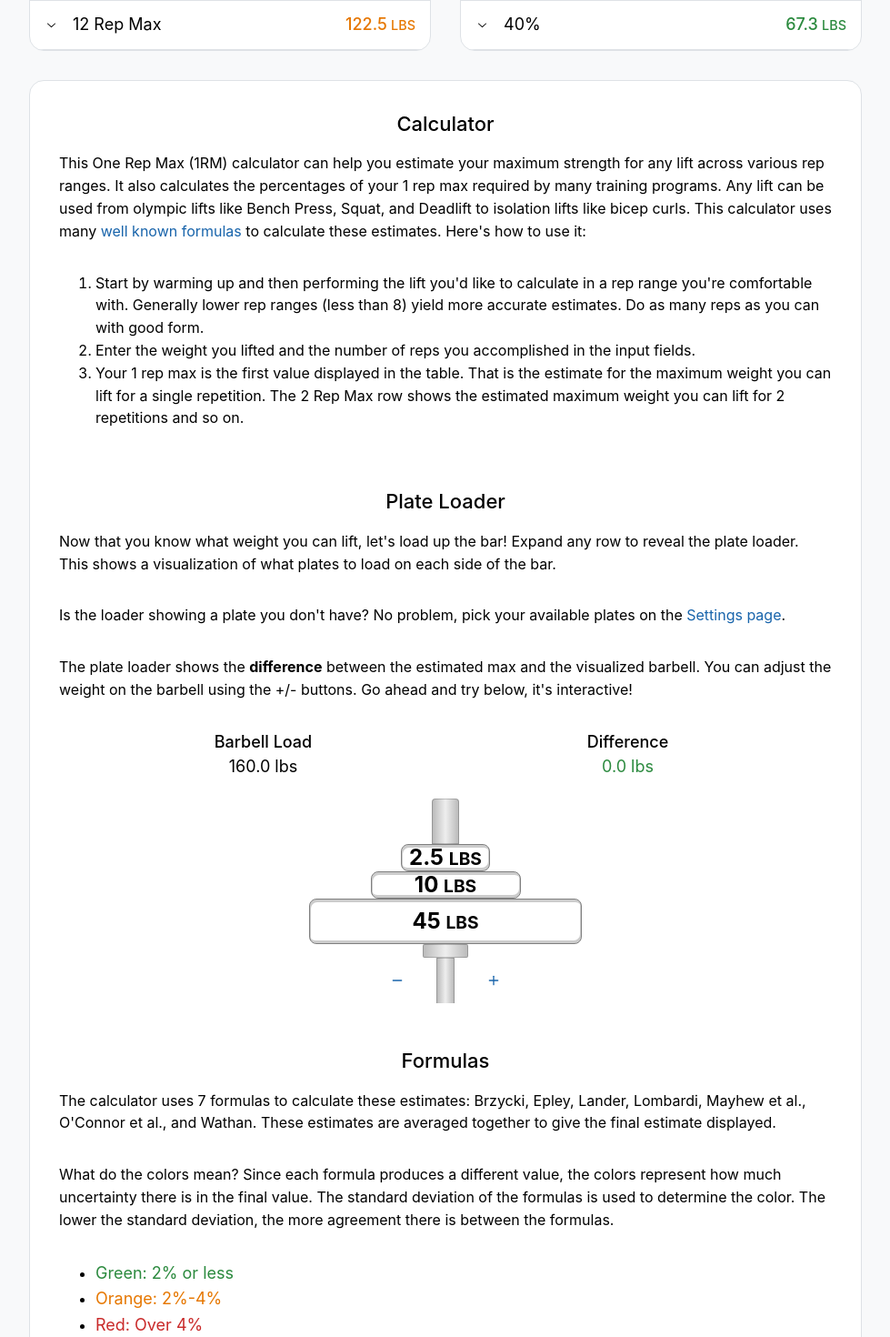
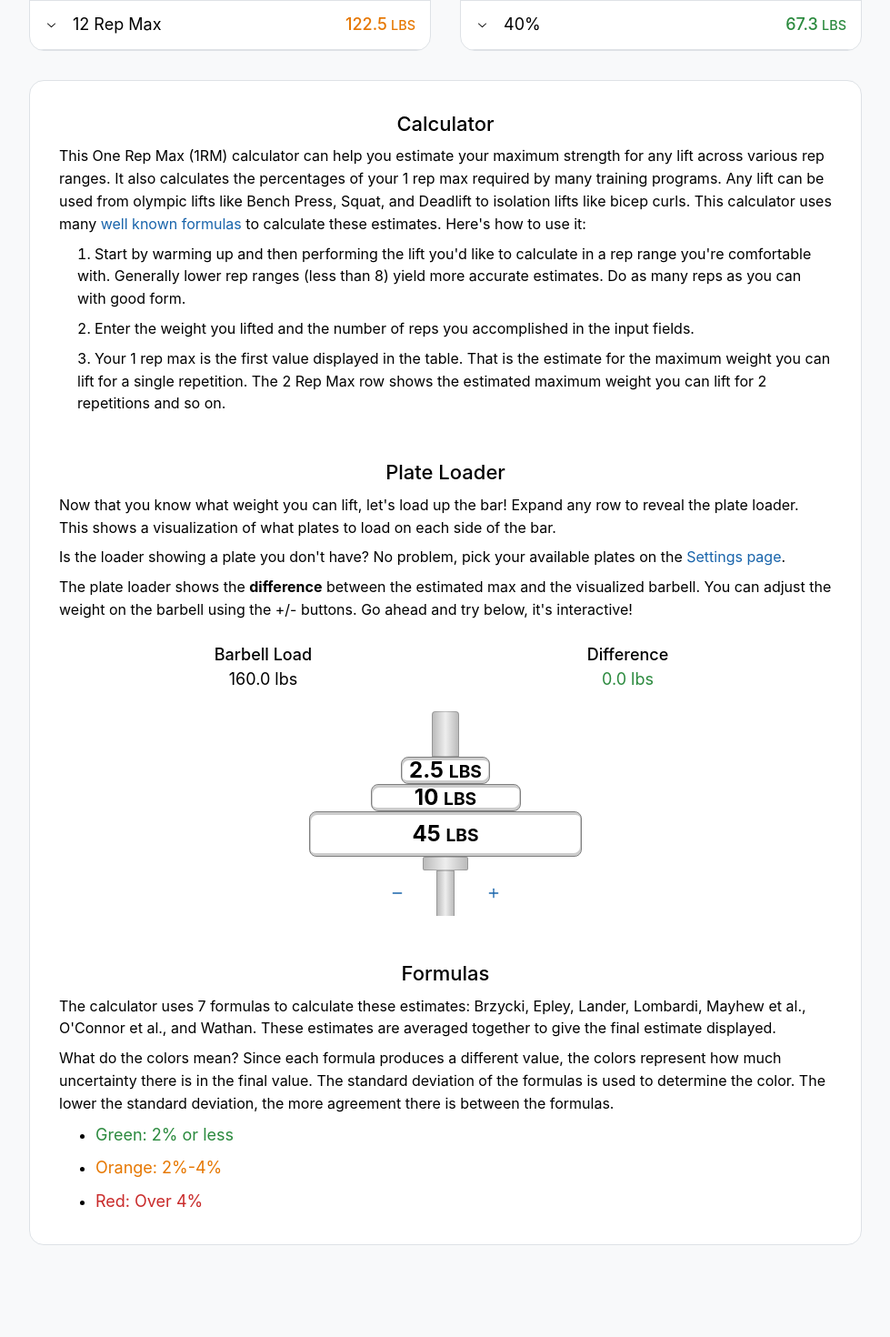
Before and after one commit to Deba9398/one-rep-max-web, a Next.js app: page / in a window 1280 px wide. Shown: the part 1080-2550 px from the top of the page at 91% size, without its empty margins (300-1279 px from the left). After the commit the page ends 2465 px from the top, so only its background shows below. Built offline with nearby package versions, Linux system fonts and the light colour scheme.

Commit message:
Upgrade tailwind

```diff
--- a/app/globals.css
+++ b/app/globals.css
@@ -1,5 +1,4 @@
-@tailwind components;
-@tailwind utilities;
+@import 'tailwindcss';
 
 :root[data-mantine-color-scheme='light'] {
   --mantine-color-body: #f8f9fa;
--- a/app/layout.tsx
+++ b/app/layout.tsx
@@ -1,8 +1,8 @@
 import type { Metadata, Viewport } from 'next';
 import { ColorSchemeScript } from '@mantine/core';
 import '@mantine/core/styles.css';
+import { GoogleAnalytics } from '@next/third-parties/google';
 import './globals.css';
-import { GoogleAnalytics } from '@next/third-parties/google';
 
 const isProduction = process.env.NODE_ENV === 'production';
 
@@ -22,9 +22,9 @@ export default function RootLayout({
   children: React.ReactNode;
 }) {
   return (
-    <html lang='en'>
+    <html lang='en' data-mantine-color-scheme='light'>
       <head>
-        <ColorSchemeScript />
+        <ColorSchemeScript defaultColorScheme='light' />
       </head>
       <body>{children}</body>
       {isProduction && <GoogleAnalytics gaId='G-TS8S6LZJLM' />}
--- a/components/Help.tsx
+++ b/components/Help.tsx
@@ -4,11 +4,11 @@ import { useMediaQuery } from '@mantine/hooks';
 
 export function HelpContent({ isMetricWeights }: { isMetricWeights: boolean }) {
   return (
-    <>
+    <div>
       <Title order={2} size='h3' className=' text-center'>
         Calculator
       </Title>
-      <p>
+      <p className='my-2'>
         This One Rep Max (1RM) calculator can help you estimate your maximum
         strength for any lift across various rep ranges. It also calculates the
         percentages of your 1 rep max required by many training programs. Any
@@ -19,7 +19,7 @@ export function HelpContent({ isMetricWeights }: { isMetricWeights: boolean }) {
         </Anchor>{' '}
         to calculate these estimates. Here&apos;s how to use it:
       </p>
-      <ol>
+      <ol className='list-decimal list-inside pl-5 space-y-2'>
         <li>
           Start by warming up and then performing the lift you&apos;d like to
           calculate in a rep range you&apos;re comfortable with. Generally lower
@@ -37,20 +37,21 @@ export function HelpContent({ isMetricWeights }: { isMetricWeights: boolean }) {
           2 repetitions and so on.
         </li>
       </ol>
+
       <Space h={48} />
       <Title order={2} size='h3' className=' text-center'>
         Plate Loader
       </Title>
-      <p>
+      <p className='my-2'>
         Now that you know what weight you can lift, let&apos;s load up the bar!
         Expand any row to reveal the plate loader. This shows a visualization of
         what plates to load on each side of the bar.{' '}
       </p>
-      <p>
+      <p className='my-2'>
         Is the loader showing a plate you don&apos;t have? No problem, pick your
         available plates on the <Anchor href='/settings'>Settings page</Anchor>.
       </p>
-      <p>
+      <p className='my-2'>
         The plate loader shows the <span className='font-bold'>difference</span>{' '}
         between the estimated max and the visualized barbell. You can adjust the
         weight on the barbell using the +/- buttons. Go ahead and try below,
@@ -61,20 +62,20 @@ export function HelpContent({ isMetricWeights }: { isMetricWeights: boolean }) {
       <Title order={2} size='h3' className=' text-center'>
         Formulas
       </Title>
-      <p>
+      <p className='my-2'>
         The calculator uses 7 formulas to calculate these estimates: Brzycki,
         Epley, Lander, Lombardi, Mayhew et al., O&apos;Connor et al., and
         Wathan. These estimates are averaged together to give the final estimate
         displayed.
       </p>
-      <p>
+      <p className='my-2'>
         What do the colors mean? Since each formula produces a different value,
         the colors represent how much uncertainty there is in the final value.
         The standard deviation of the formulas is used to determine the color.
         The lower the standard deviation, the more agreement there is between
         the formulas.
       </p>
-      <ul>
+      <ul className='list-disc pl-10 space-y-2'>
         <li>
           <Text size='lg' c='green'>
             Green: 2% or less
@@ -91,7 +92,7 @@ export function HelpContent({ isMetricWeights }: { isMetricWeights: boolean }) {
           </Text>
         </li>
       </ul>
-    </>
+    </div>
   );
 }
 
--- a/postcss.config.js
+++ b/postcss.config.js
@@ -1,7 +1,6 @@
 module.exports = {
   plugins: {
-    'tailwindcss/nesting': {},
-    tailwindcss: {},
+    '@tailwindcss/postcss': {},
     autoprefixer: {},
     'postcss-preset-mantine': {},
     'postcss-color-function': {},
```
Also changed, not shown: package.json (+6 -4 lines), 1 other file (tests, documents, lock files or other folders).
